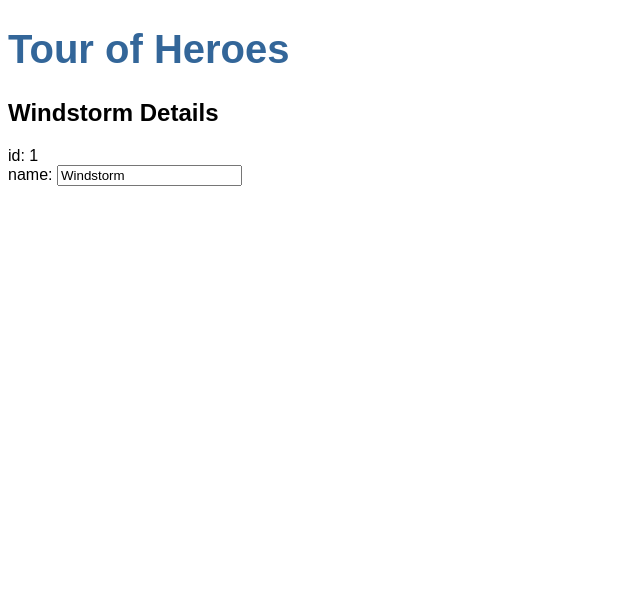
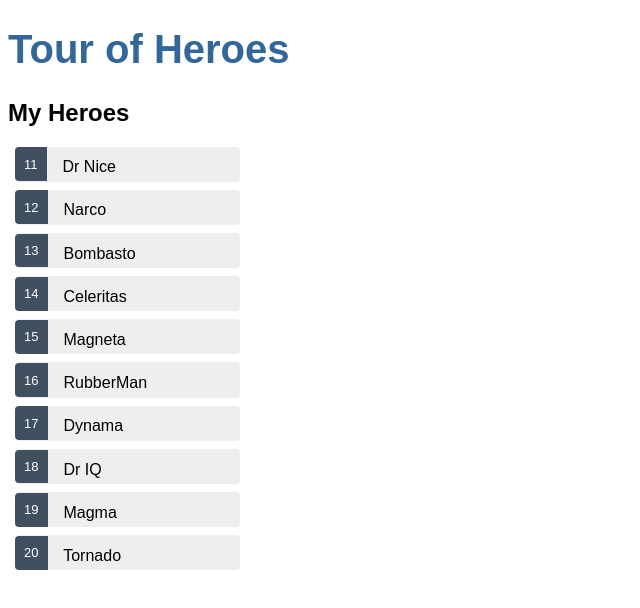
Before and after one commit to ZCplayground/Angular-Sample, an Angular app: page / in a window 1280 px wide. Shown: the top 608 px of the page, without its empty margins (0-640 px from the left). Built offline with nearby package versions, Linux system fonts and the light colour scheme.

Commit message:
chapter 2 completed

```diff
--- a/src/app/app.component.ts
+++ b/src/app/app.component.ts
@@ -8,3 +8,9 @@
 export class AppComponent {
   title = 'Tour of Heroes';
 }
+
+/*
+.ts 组件的类代码
+.html 组件的模板
+.css 组件私有CSS样式。
+*/
--- a/src/app/heroes/heroes.component.css
+++ b/src/app/heroes/heroes.component.css
@@ -0,0 +1,53 @@
+/* HeroesComponent's private CSS styles */
+
+
+/* CSS类绑定机制：根据条件添加或者移除一个CSS类
+只需要在元素上添加这个： [class.CSS类名]="条件表达式" 就可以*/
+
+.selected {
+    background-color: #CFD8DC !important;
+    color: white;
+  }
+  .heroes {
+    margin: 0 0 2em 0;
+    list-style-type: none;
+    padding: 0;
+    width: 15em;
+  }
+  .heroes li {
+    cursor: pointer;
+    position: relative;
+    left: 0;
+    background-color: #EEE;
+    margin: .5em;
+    padding: .3em 0;
+    height: 1.6em;
+    border-radius: 4px;
+  }
+  .heroes li.selected:hover {
+    background-color: #BBD8DC !important;
+    color: white;
+  }
+  .heroes li:hover {
+    color: #607D8B;
+    background-color: #DDD;
+    left: .1em;
+  }
+  .heroes .text {
+    position: relative;
+    top: -3px;
+  }
+  .heroes .badge {
+    display: inline-block;
+    font-size: small;
+    color: white;
+    padding: 0.8em 0.7em 0 0.7em;
+    background-color:#405061;
+    line-height: 1em;
+    position: relative;
+    left: -1px;
+    top: -4px;
+    height: 1.8em;
+    margin-right: .8em;
+    border-radius: 4px 0 0 4px;
+  }
--- a/src/app/heroes/heroes.component.html
+++ b/src/app/heroes/heroes.component.html
@@ -1,7 +1,20 @@
-<h2>{{hero.name}} Details</h2>
-<div><span>id: </span>{{hero.id}}</div>
-<div>
-    <label>name:
-      <input [(ngModel)]="hero.name" placeholder="name"/>
-    </label>
+<h2>My Heroes</h2>
+<ul class="heroes">
+  <!--圆括号：事件绑定，监听事件click，当click时执行表达式 onSelect(hero)
+      参数就是 *ngFor 里面遍历的每一个 hero-->
+  <li *ngFor="let hero of heroes"
+      [class.selected]="hero === selectedHero"
+      (click)="onSelect(hero)">
+    <span class="badge">{{hero.id}}</span> {{hero.name}}
+  </li>
+</ul>
+
+<div *ngIf="selectedHero"> <!--使用 *ngIf 隐藏空白的详情，再用一个div括起来-->
+    <h2>{{selectedHero.name}} Details</h2>
+    <div><span>id: </span>{{selectedHero.id}}</div>
+    <div>
+        <label>name:
+        <input [(ngModel)]="selectedHero.name" placeholder="name"/>
+        </label>
+    </div>
 </div>
--- a/src/app/heroes/heroes.component.ts
+++ b/src/app/heroes/heroes.component.ts
@@ -1,5 +1,6 @@
 import { Component, OnInit } from '@angular/core';
 import { Hero } from '../hero';
+import { HEROES } from '../mock-heroes';
 
 @Component({ // component装饰器函数，为该组件指定元数据
   selector: 'app-heroes', // 组件选择器
@@ -8,12 +9,14 @@
 })
 export class HeroesComponent implements OnInit {
 
+  heroes = HEROES;
+  selectedHero: Hero;   // 一个属性，不要赋初值
+
   constructor() { }
 
-  hero: Hero = {
-    id: 1,
-    name: 'Windstorm'
-  };
+  onSelect(hero: Hero): void { // 按钮click事件
+    this.selectedHero = hero;
+  }
 
   ngOnInit() { // life cycle hook, 初始化逻辑
   }
--- /dev/null
+++ b/src/app/mock-heroes.ts
@@ -0,0 +1,14 @@
+import { Hero } from './hero';
+
+export const HEROES: Hero[] = [
+  { id: 11, name: 'Dr Nice' },
+  { id: 12, name: 'Narco' },
+  { id: 13, name: 'Bombasto' },
+  { id: 14, name: 'Celeritas' },
+  { id: 15, name: 'Magneta' },
+  { id: 16, name: 'RubberMan' },
+  { id: 17, name: 'Dynama' },
+  { id: 18, name: 'Dr IQ' },
+  { id: 19, name: 'Magma' },
+  { id: 20, name: 'Tornado' }
+];
```
